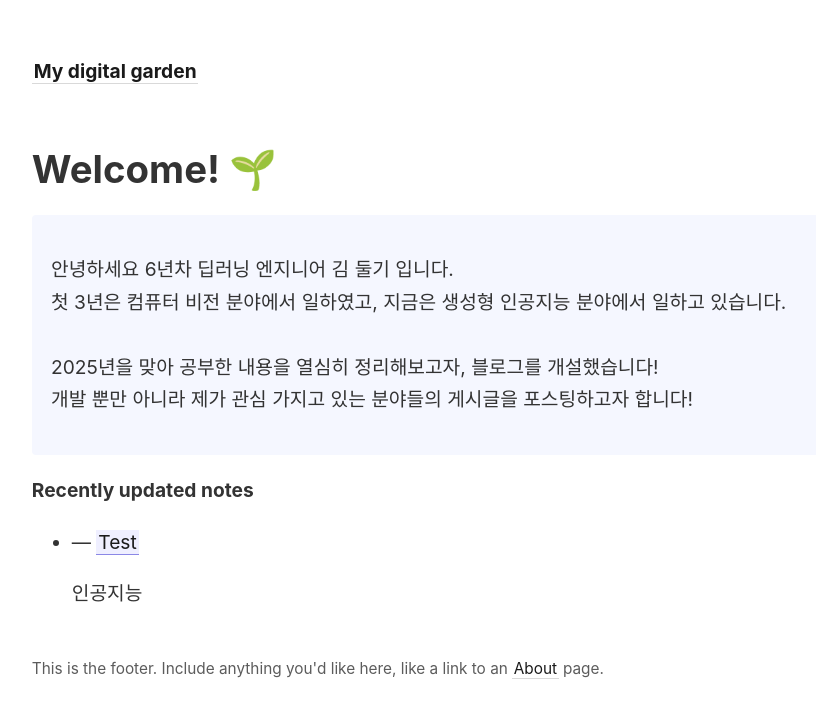
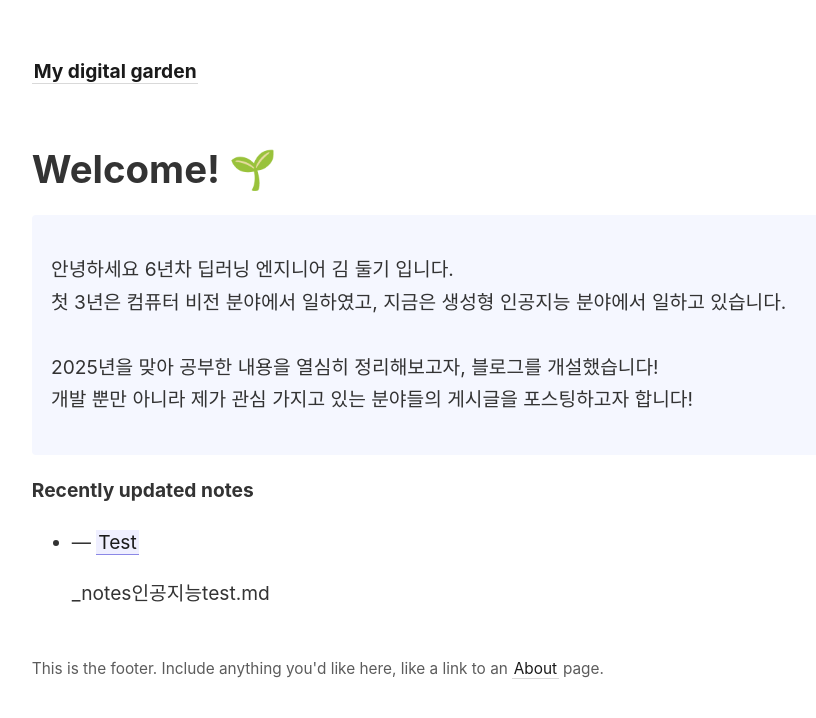
Before and after one commit to EvoDmiK/dove-blog, a Jekyll site: the page built from _pages/index.md, in a window 1280 px wide. Shown: the top 718 px of the page, without its empty margins (45-861 px from the left). Built offline with Jekyll 4.4.1, drawn with Linux system fonts in a browser that asks for light colours.

Commit message:
vault backup: 2025-01-31 14:16:15

```diff
--- a/_pages/index.md
+++ b/_pages/index.md
@@ -31,7 +31,7 @@ permalink: /
 {% for file in site.notes %}
 	{% assign path_parts = file.path | split: '/' %}
 	{% assign folder_name = path_parts[1] %}
-	{{ folder_name }}
+	{{ path_parts }}
 {% endfor %}
 </ul>
 
```
